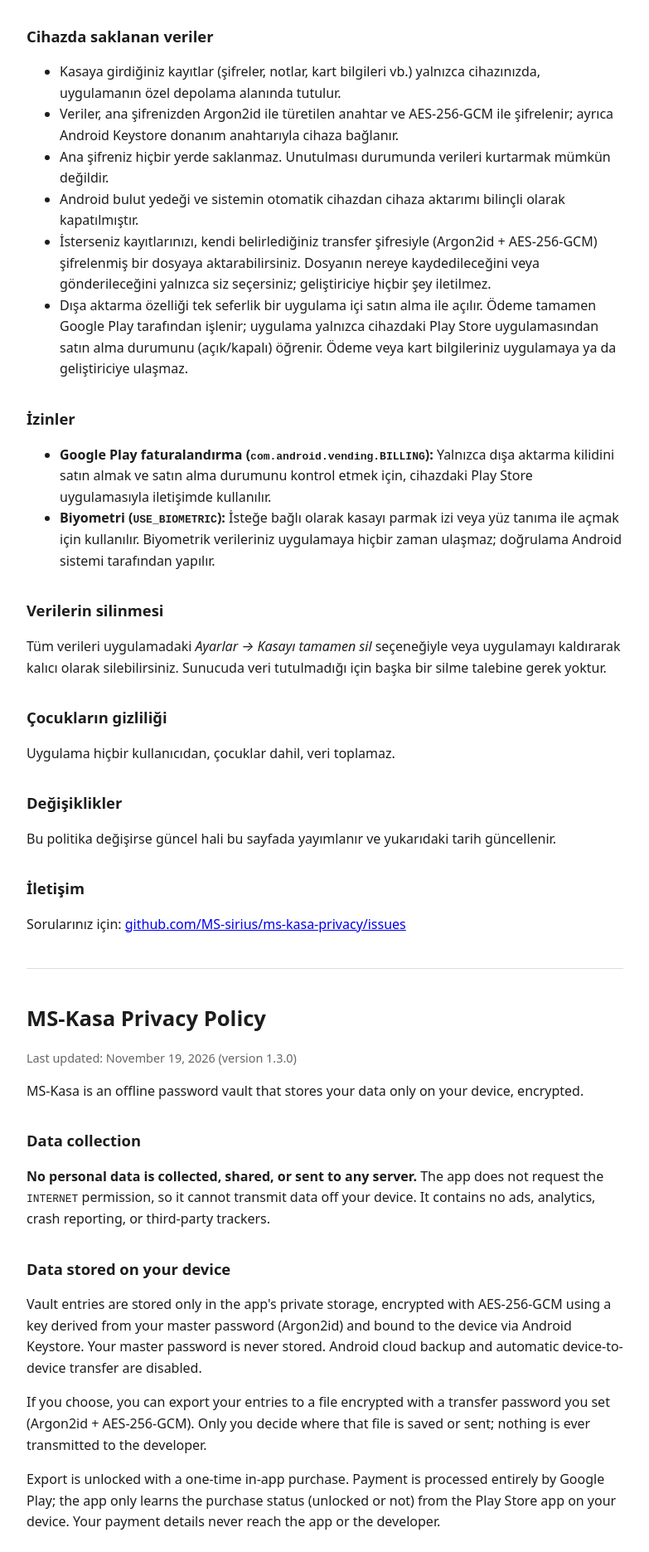
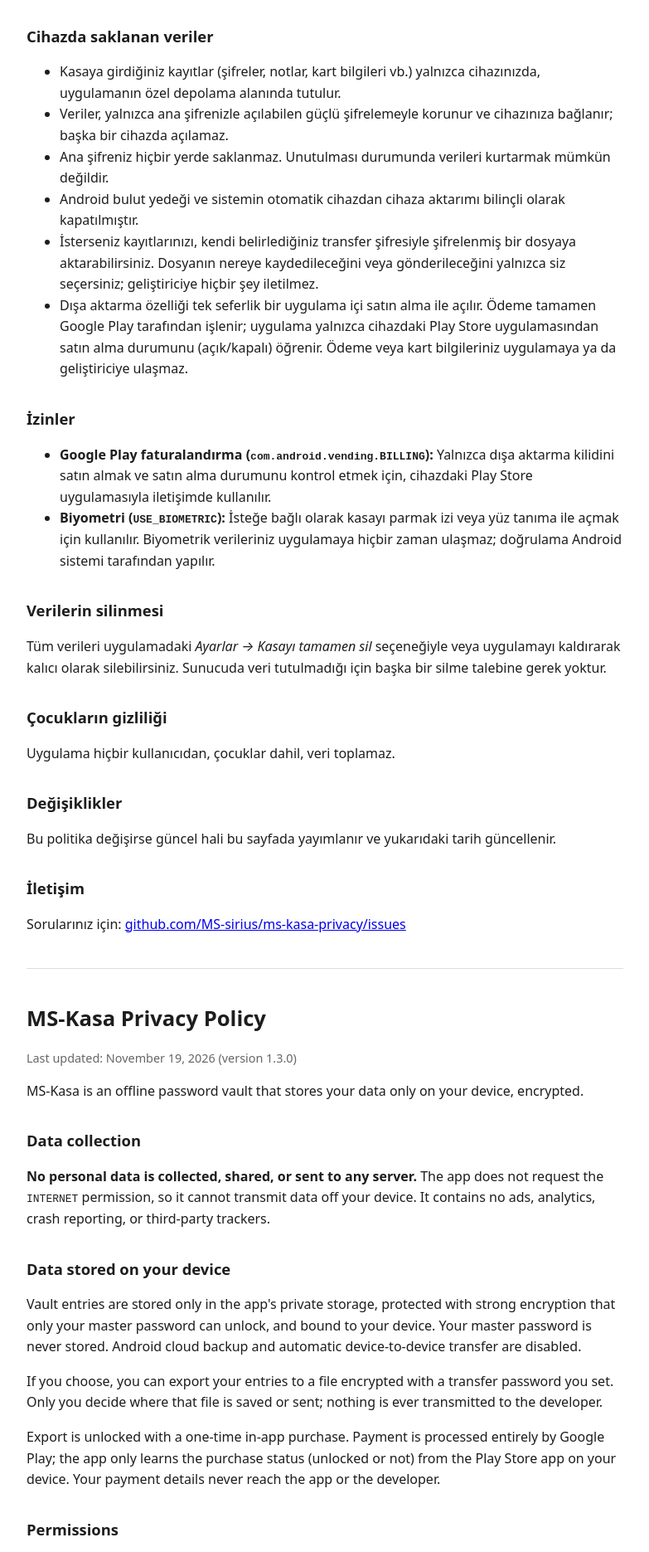
Before and after one commit to MS-sirius/ms-kasa-privacy, a plain HTML site: page index.html in a window 1280 px wide. Shown: the part 370-2241 px from the top of the page at 83% size, without its empty margins (248-1031 px from the left). Drawn offline with Linux system fonts and the light colour scheme.

Commit message:
Gizlilik: teknik hizmet ve şifreleme ayrıntıları yerine genel ifade
Co-Authored-By: Claude Opus 5.5 <noreply@anthropic.com>

```diff
--- a/index.html
+++ b/index.html
@@ -26,10 +26,10 @@
 <h2>Cihazda saklanan veriler</h2>
 <ul>
   <li>Kasaya girdiğiniz kayıtlar (şifreler, notlar, kart bilgileri vb.) yalnızca cihazınızda, uygulamanın özel depolama alanında tutulur.</li>
-  <li>Veriler, ana şifrenizden Argon2id ile türetilen anahtar ve AES-256-GCM ile şifrelenir; ayrıca Android Keystore donanım anahtarıyla cihaza bağlanır.</li>
+  <li>Veriler, yalnızca ana şifrenizle açılabilen güçlü şifrelemeyle korunur ve cihazınıza bağlanır; başka bir cihazda açılamaz.</li>
   <li>Ana şifreniz hiçbir yerde saklanmaz. Unutulması durumunda verileri kurtarmak mümkün değildir.</li>
   <li>Android bulut yedeği ve sistemin otomatik cihazdan cihaza aktarımı bilinçli olarak kapatılmıştır.</li>
-  <li>İsterseniz kayıtlarınızı, kendi belirlediğiniz transfer şifresiyle (Argon2id + AES-256-GCM) şifrelenmiş bir dosyaya aktarabilirsiniz. Dosyanın nereye kaydedileceğini veya gönderileceğini yalnızca siz seçersiniz; geliştiriciye hiçbir şey iletilmez.</li>
+  <li>İsterseniz kayıtlarınızı, kendi belirlediğiniz transfer şifresiyle şifrelenmiş bir dosyaya aktarabilirsiniz. Dosyanın nereye kaydedileceğini veya gönderileceğini yalnızca siz seçersiniz; geliştiriciye hiçbir şey iletilmez.</li>
   <li>Dışa aktarma özelliği tek seferlik bir uygulama içi satın alma ile açılır. Ödeme tamamen Google Play tarafından işlenir; uygulama yalnızca cihazdaki Play Store uygulamasından satın alma durumunu (açık/kapalı) öğrenir. Ödeme veya kart bilgileriniz uygulamaya ya da geliştiriciye ulaşmaz.</li>
 </ul>
 
@@ -62,8 +62,8 @@
 <p><strong>No personal data is collected, shared, or sent to any server.</strong> The app does not request the <code>INTERNET</code> permission, so it cannot transmit data off your device. It contains no ads, analytics, crash reporting, or third-party trackers.</p>
 
 <h2>Data stored on your device</h2>
-<p>Vault entries are stored only in the app's private storage, encrypted with AES-256-GCM using a key derived from your master password (Argon2id) and bound to the device via Android Keystore. Your master password is never stored. Android cloud backup and automatic device-to-device transfer are disabled.</p>
-<p>If you choose, you can export your entries to a file encrypted with a transfer password you set (Argon2id + AES-256-GCM). Only you decide where that file is saved or sent; nothing is ever transmitted to the developer.</p>
+<p>Vault entries are stored only in the app's private storage, protected with strong encryption that only your master password can unlock, and bound to your device. Your master password is never stored. Android cloud backup and automatic device-to-device transfer are disabled.</p>
+<p>If you choose, you can export your entries to a file encrypted with a transfer password you set. Only you decide where that file is saved or sent; nothing is ever transmitted to the developer.</p>
 <p>Export is unlocked with a one-time in-app purchase. Payment is processed entirely by Google Play; the app only learns the purchase status (unlocked or not) from the Play Store app on your device. Your payment details never reach the app or the developer.</p>
 
 <h2>Permissions</h2>
```
